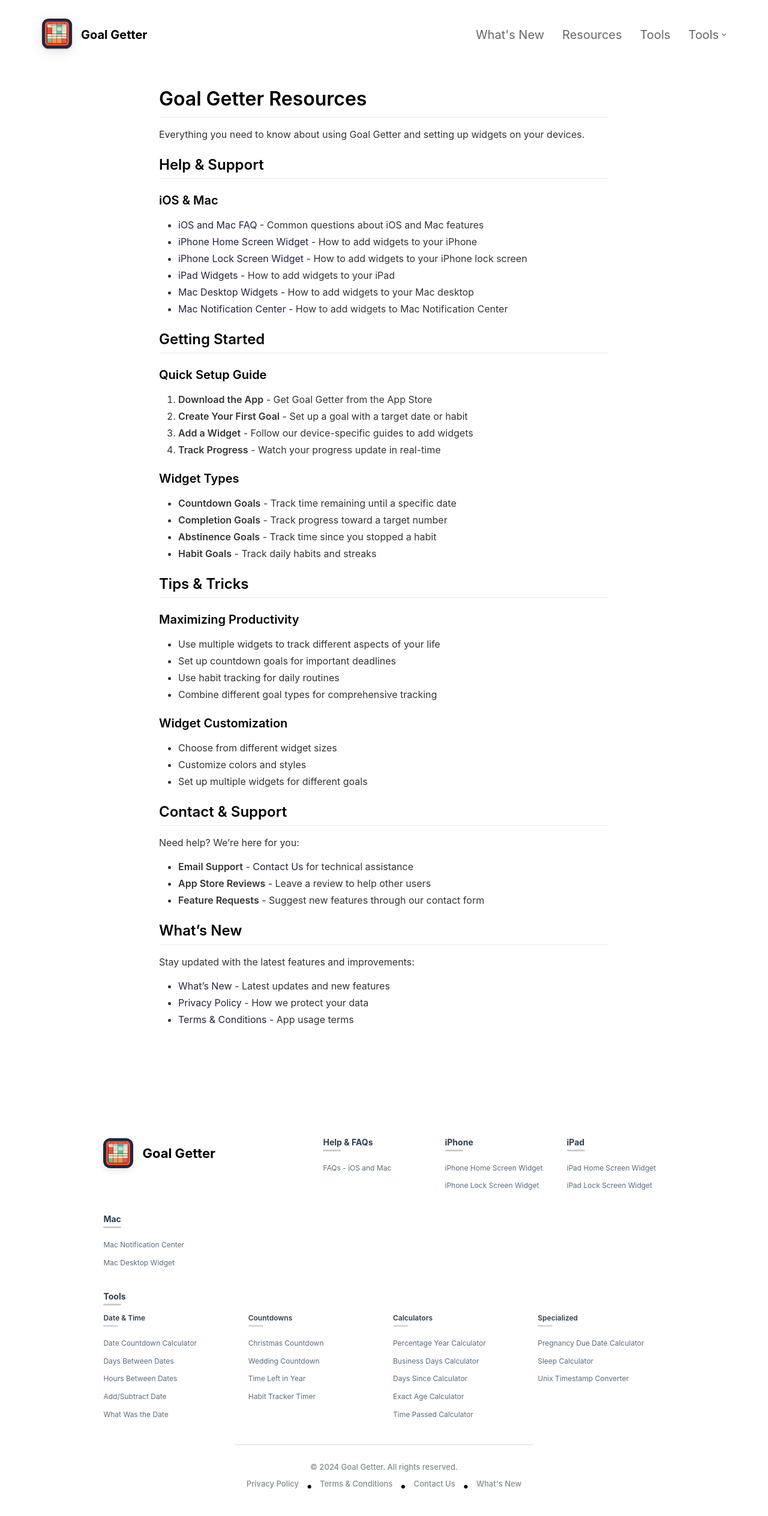
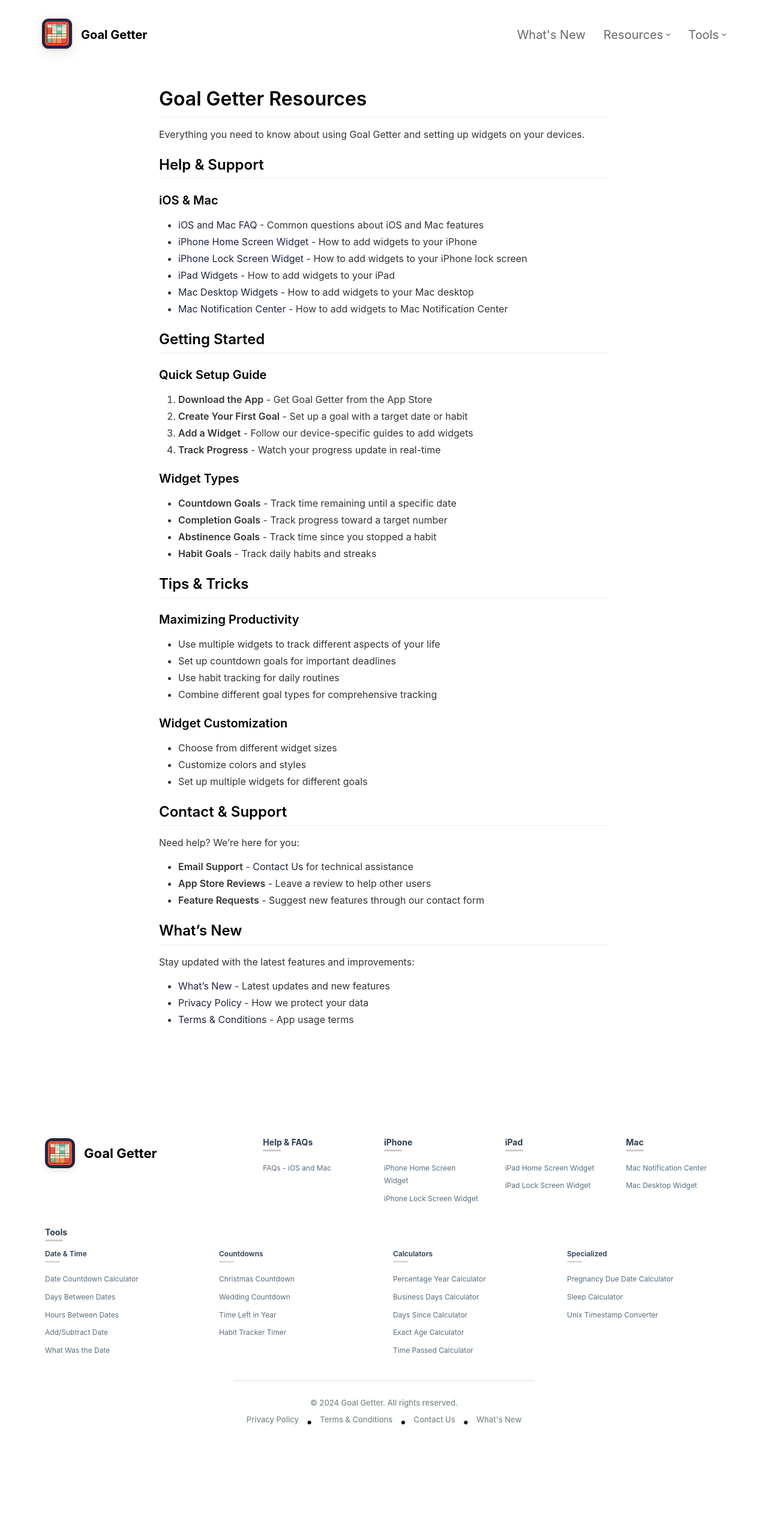
Before and after one commit to MananPatel95/GoalGetter, a Jekyll site: the page built from _pages/resources.md, in a window 1280 px wide. Shown: the whole page at 60% size. Built offline with Jekyll 4.4.1, drawn with Linux system fonts in a browser that asks for light colours; nearby versions of some CDN libraries; after the commit the page ends 2421 px from its top, so only the background shows below that.

Commit message:
footer updates

```diff
--- a/_includes/header.html
+++ b/_includes/header.html
@@ -24,6 +24,38 @@
 				<li><a href="{{ page.url | relative_url }}" target="_self">{{ page.title }}</a></li>
 				{% endif %}
 			{% endfor %}
+			<li class="resources-dropdown">
+				<a href="#" onclick="toggleResourcesDropdown(event)" class="resources-dropdown-toggle">Resources <i class="fas fa-chevron-down"></i></a>
+				<div class="resources-dropdown-menu">
+					<div class="resources-dropdown-section">
+						<h4>Help & FAQs</h4>
+						<ul>
+							<li><a href="/help/ios-mac-faq">FAQs - iOS and Mac</a></li>
+						</ul>
+					</div>
+					<div class="resources-dropdown-section">
+						<h4>iPhone Setup</h4>
+						<ul>
+							<li><a href="/help/iphone-home-screen-widget">iPhone Home Screen Widget</a></li>
+							<li><a href="/help/iphone-lock-screen-widget">iPhone Lock Screen Widget</a></li>
+						</ul>
+					</div>
+					<div class="resources-dropdown-section">
+						<h4>iPad Setup</h4>
+						<ul>
+							<li><a href="/help/ipad-home-screen-widget">iPad Home Screen Widget</a></li>
+							<li><a href="/help/ipad-lock-screen-widget">iPad Lock Screen Widget</a></li>
+						</ul>
+					</div>
+					<div class="resources-dropdown-section">
+						<h4>Mac Setup</h4>
+						<ul>
+							<li><a href="/help/mac-notification-center">Mac Notification Center</a></li>
+							<li><a href="/help/mac-desktop-widget">Mac Desktop Widget</a></li>
+						</ul>
+					</div>
+				</div>
+			</li>
 			<li class="tools-dropdown">
 				<a href="#" onclick="toggleToolsDropdown(event)" class="tools-dropdown-toggle">Tools <i class="fas fa-chevron-down"></i></a>
 				<div class="tools-dropdown-menu">
--- a/_sass/layout.scss
+++ b/_sass/layout.scss
@@ -221,27 +221,32 @@
 	color: rgba($header-title-color, 1);
 }
 
-// Tools Dropdown Styles
-.tools-dropdown {
+// Dropdown Styles
+.tools-dropdown,
+.resources-dropdown {
 	position: relative;
 }
 
-.tools-dropdown-toggle {
+.tools-dropdown-toggle,
+.resources-dropdown-toggle {
 	display: flex;
 	align-items: center;
 	gap: 5px;
 }
 
-.tools-dropdown-toggle i {
+.tools-dropdown-toggle i,
+.resources-dropdown-toggle i {
 	font-size: 0.8rem;
 	transition: transform 0.3s ease;
 }
 
-.tools-dropdown.active .tools-dropdown-toggle i {
+.tools-dropdown.active .tools-dropdown-toggle i,
+.resources-dropdown.active .resources-dropdown-toggle i {
 	transform: rotate(180deg);
 }
 
-.tools-dropdown-menu {
+.tools-dropdown-menu,
+.resources-dropdown-menu {
 	position: absolute;
 	top: 100%;
 	left: 0;
@@ -249,8 +254,8 @@
 	border-radius: 12px;
 	box-shadow: 0 8px 32px rgba(0, 0, 0, 0.15);
 	padding: 20px;
-	min-width: 600px;
-	z-index: 1000;
+	min-width: 500px;
+	z-index: 9999;
 	opacity: 0;
 	visibility: hidden;
 	transform: translateY(-10px);
@@ -258,15 +263,18 @@
 	display: grid;
 	grid-template-columns: repeat(4, 1fr);
 	gap: 20px;
+	margin-top: 10px;
 }
 
-.tools-dropdown.active .tools-dropdown-menu {
+.tools-dropdown.active .tools-dropdown-menu,
+.resources-dropdown.active .resources-dropdown-menu {
 	opacity: 1;
 	visibility: visible;
 	transform: translateY(0);
 }
 
-.tools-dropdown-section h4 {
+.tools-dropdown-section h4,
+.resources-dropdown-section h4 {
 	font-size: 1.1rem;
 	font-weight: 600;
 	color: #2c3e50;
@@ -275,18 +283,21 @@
 	border-bottom: 2px solid #e9ecef;
 }
 
-.tools-dropdown-section ul {
+.tools-dropdown-section ul,
+.resources-dropdown-section ul {
 	list-style: none;
 	margin: 0;
 	padding: 0;
 }
 
-.tools-dropdown-section ul li {
+.tools-dropdown-section ul li,
+.resources-dropdown-section ul li {
 	padding: 0;
 	margin-bottom: 6px;
 }
 
-.tools-dropdown-section ul li a {
+.tools-dropdown-section ul li a,
+.resources-dropdown-section ul li a {
 	color: #5a6c7d;
 	text-decoration: none;
 	font-size: 0.9rem;
@@ -296,12 +307,14 @@
 	padding: 4px 0;
 }
 
-.tools-dropdown-section ul li a:hover {
+.tools-dropdown-section ul li a:hover,
+.resources-dropdown-section ul li a:hover {
 	color: #667eea;
 }
 
 @media only screen and (max-width: 768px) {
-	.tools-dropdown-menu {
+	.tools-dropdown-menu,
+	.resources-dropdown-menu {
 		min-width: 300px;
 		grid-template-columns: 1fr;
 		left: -50px;
@@ -741,11 +754,14 @@
 	overflow: hidden;
 	border-radius: 20px 20px 0 0;
 	margin-top: 40px;
+	margin-left: 20px;
+	margin-right: 20px;
+	width: calc(100% - 40px);
 }
 
 .footer-content {
 	display: grid;
-	grid-template-columns: 2fr 1fr 1fr 1fr;
+	grid-template-columns: 2fr 1fr 1fr 1fr 1fr;
 	gap: 40px;
 	max-width: $content-width;
 	margin: 0 auto;
@@ -911,7 +927,7 @@
 }
 
 .tools-section {
-	grid-column: span 4;
+	grid-column: span 5;
 }
 
 .tools-grid {
@@ -986,12 +1002,12 @@
 
 @media only screen and (max-width: 1200px) {
 	.footer-content {
-		grid-template-columns: 2fr 1fr 1fr;
+		grid-template-columns: 2fr 1fr 1fr 1fr;
 		gap: 30px;
 	}
 
 	.tools-section {
-		grid-column: span 3;
+		grid-column: span 4;
 	}
 
 	.tools-grid {
--- a/assets/js/footer-tools.js
+++ b/assets/js/footer-tools.js
@@ -72,20 +72,45 @@
 }
 
 // Add tooltip functionality for footer sections
-// Tools Dropdown Functionality
+// Dropdown Functionality
 function toggleToolsDropdown(event) {
 	event.preventDefault();
 	const dropdown = event.target.closest('.tools-dropdown');
 	dropdown.classList.toggle('active');
+
+	// Close resources dropdown if open
+	const resourcesDropdown = document.querySelector('.resources-dropdown');
+	if (resourcesDropdown.classList.contains('active')) {
+		resourcesDropdown.classList.remove('active');
+	}
 }
 
-// Close dropdown when clicking outside
+function toggleResourcesDropdown(event) {
+	event.preventDefault();
+	const dropdown = event.target.closest('.resources-dropdown');
+	dropdown.classList.toggle('active');
+
+	// Close tools dropdown if open
+	const toolsDropdown = document.querySelector('.tools-dropdown');
+	if (toolsDropdown.classList.contains('active')) {
+		toolsDropdown.classList.remove('active');
+	}
+}
+
+// Close dropdowns when clicking outside
 document.addEventListener('click', function(event) {
-	const dropdown = document.querySelector('.tools-dropdown');
-	const isClickInside = dropdown.contains(event.target);
+	const toolsDropdown = document.querySelector('.tools-dropdown');
+	const resourcesDropdown = document.querySelector('.resources-dropdown');
 
-	if (!isClickInside && dropdown.classList.contains('active')) {
-		dropdown.classList.remove('active');
+	const isClickInsideTools = toolsDropdown.contains(event.target);
+	const isClickInsideResources = resourcesDropdown.contains(event.target);
+
+	if (!isClickInsideTools && toolsDropdown.classList.contains('active')) {
+		toolsDropdown.classList.remove('active');
+	}
+
+	if (!isClickInsideResources && resourcesDropdown.classList.contains('active')) {
+		resourcesDropdown.classList.remove('active');
 	}
 });
 
```
Also changed, not shown: _pages/resources.md (+0 -1 lines), _pages/tools.md (+0 -1 lines).
